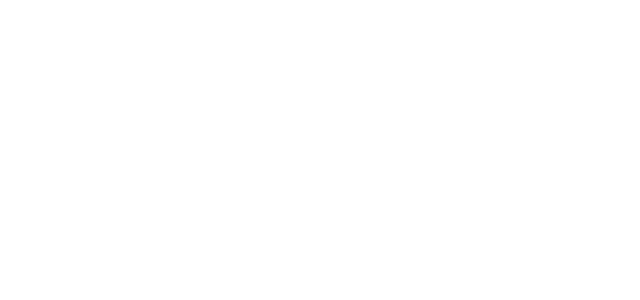
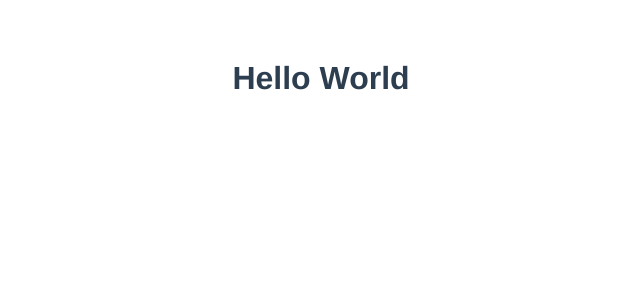
Before and after one commit to fiesta-taco/ovsrd-trainee-front, a Vue app: page / in a window 1280 px wide. Shown: the top 300 px of the page, without its empty margins (319-959 px from the left). Built offline with nearby package versions, Linux system fonts and the light colour scheme.

Commit message:
Update HelloWorld.vue
change message

```diff
--- a/src/components/HelloWorld.vue
+++ b/src/components/HelloWorld.vue
@@ -1,6 +1,6 @@
 <template>
   <div class="hello">
-    <h1>{{ msg1 }}</h1>
+    <h1>{{ msg }}</h1>
 
   </div>
 </template>
@@ -9,7 +9,7 @@
 export default {
   name: 'HelloWorld',
   props:[
-    'msg1'
+    'msg'
 ]
 }
 </script>
```
